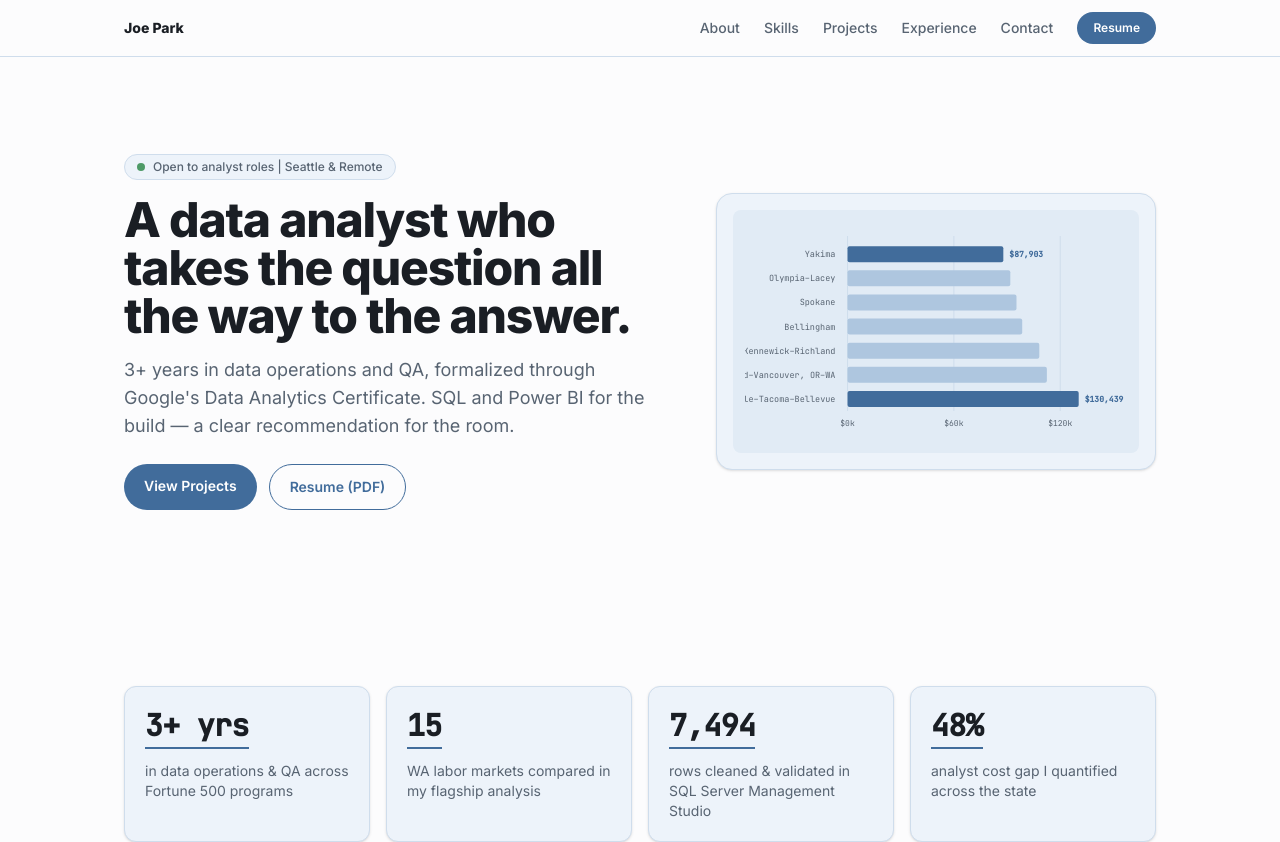
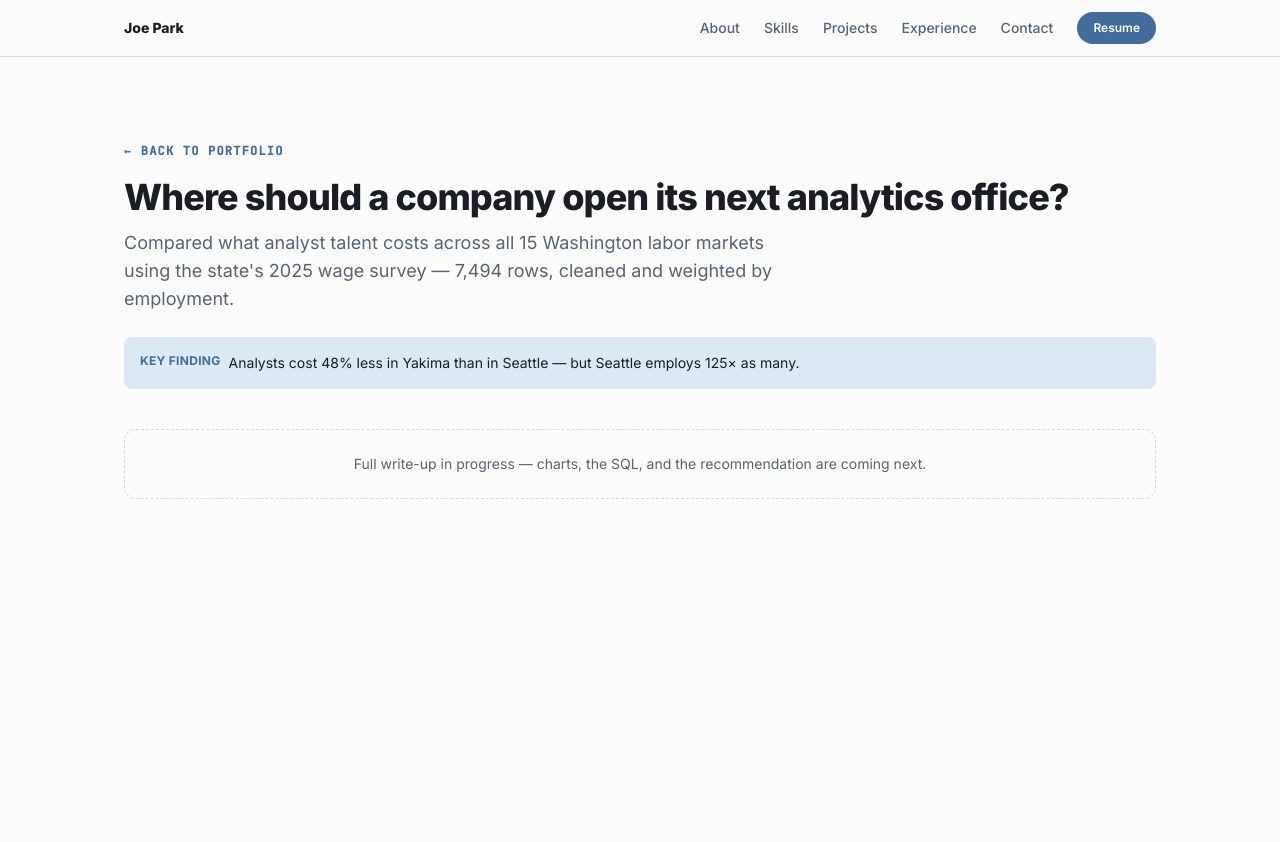
Before and after one commit to SunghunP/joe-portfolio, a React (Vite) app: page /projects/wa-labor-cost in a window 1280 px wide. Shown: the top 842 px of the page. After the commit the page ends 800 px from the top, so only its background shows below. Built offline with nearby package versions, Linux system fonts and the light colour scheme.

Commit message:
Add React Router and split the case-study page into its own route

```diff
--- a/index.html
+++ b/index.html
@@ -7,7 +7,7 @@
     <link rel="preconnect" href="https://fonts.googleapis.com" />
     <link rel="preconnect" href="https://fonts.gstatic.com" crossorigin/>
     <link rel="stylesheet" href="https://fonts.googleapis.com/css2?family=Inter:wght@400;500;600;700;800&family=JetBrains+Mono:wght@400;500&display=swap"/>
-    <title>Joe Park · Data Analyst</title>
+    <title>Joe Park | Data Analyst</title>
   </head>
   <body>
     <div id="root"></div>
--- a/package.json
+++ b/package.json
@@ -13,6 +13,7 @@
     "@tailwindcss/vite": "^4.3.3",
     "react": "^19.2.8",
     "react-dom": "^19.2.8",
+    "react-router-dom": "^7.18.3",
     "tailwindcss": "^4.3.3"
   },
   "devDependencies": {
--- a/src/App.jsx
+++ b/src/App.jsx
@@ -1,39 +1,19 @@
+import { BrowserRouter, Routes, Route } from 'react-router-dom';
 import Nav from './components/Nav';
-import Hero from './components/Hero';
-import Section from './components/Section';
-import About from './components/About';
-import Stats from './components/Stats';
-import Shell from './components/Shell';
-import Skills from './components/Skills';
-import Projects from './components/Projects';
-import Experience from './components/Experience';
-import Contact from './components/Contact';
+import Home from './pages/Home';
+import CaseStudy from './pages/CaseStudy';
 
 function App() {
   return (
-    <div id="top">
-      <Nav />
-      <Hero />
-      <Shell className="py-14 sm:py-20">
-        <Stats />
-      </Shell>
-
-      <Section id="about">
-        <About />
-      </Section>
-      <Section id="skills">
-        <Skills />
-      </Section>
-      <Section id="projects">
-        <Projects />
-      </Section>
-      <Section id="experience">
-        <Experience />
-      </Section>
-      <Section id="contact" tinted>
-        <Contact />
-      </Section>
-    </div>
+    <BrowserRouter>
+      <div id="top">
+        <Nav />
+        <Routes>
+          <Route path="/" element={<Home />} />
+          <Route path="/projects/:slug" element={<CaseStudy />} />
+        </Routes>
+      </div>
+    </BrowserRouter>
   )
 }
 
--- a/src/components/ProjectCard.jsx
+++ b/src/components/ProjectCard.jsx
@@ -1,3 +1,5 @@
+import { Link } from 'react-router-dom';
+
 export default function ProjectCard({ title, description, tags, finding, repoUrl, caseStudyUrl, media }) {
   return (
     <article className="grid gap-6 rounded-xl border border-border bg-card p-6 shadow-sm sm:grid-cols-2 sm:items-center">
@@ -24,7 +26,7 @@ export default function ProjectCard({ title, description, tags, finding, repoUrl
 
         <div className="mt-2 flex gap-5 font-mono text-sm">
           <a href={repoUrl} className="text-primary hover:underline">GitHub →</a>
-          <a href={caseStudyUrl} className="text-primary hover:underline">Read the analysis →</a>
+          <Link to={caseStudyUrl} className="text-primary hover:underline">Read the analysis →</Link>
         </div>
       </div>
     </article>
--- a/src/data/projects.js
+++ b/src/data/projects.js
@@ -7,6 +7,6 @@ export const projects = [
     tags: ['SQL', 'Power BI', 'Geospatial'],
     finding: 'Analysts cost 48% less in Yakima than in Seattle — but Seattle employs 125× as many.',
     repoUrl: '#',
-    caseStudyUrl: '#',
+    caseStudyUrl: '/projects/wa-labor-cost',
   },
 ]
--- /dev/null
+++ b/src/pages/CaseStudy.jsx
@@ -0,0 +1,39 @@
+import { useParams, Link } from 'react-router-dom';
+import Shell from '../components/Shell';
+import { projects } from '../data/projects';
+
+export default function CaseStudy() {
+  const { slug } = useParams();
+  const project = projects.find((p) => p.slug === slug);
+
+  if (!project) {
+    return (
+      <Shell className="py-20 text-center">
+        <p className="text-ink">Couldn't find that case study.</p>
+        <Link to="/" className="mt-4 inline-block font-mono text-sm text-primary hover:underline">
+          ← Back to portfolio
+        </Link>
+      </Shell>
+    );
+  }
+
+  return (
+    <Shell className="py-14 sm:py-20">
+      <Link to="/" className="font-mono text-xs font-bold uppercase tracking-widest text-primary hover:underline">
+        ← Back to portfolio
+      </Link>
+
+      <h1 className="mt-4 text-3xl font-extrabold tracking-tight text-ink sm:text-4xl">{project.title}</h1>
+      <p className="mt-3 max-w-[60ch] text-lg text-muted">{project.description}</p>
+
+      <div className="mt-6 flex gap-2 rounded-lg bg-primary-tint p-4">
+        <span className="shrink-0 text-xs font-bold uppercase tracking-wide text-primary">Key finding</span>
+        <span className="text-sm text-ink">{project.finding}</span>
+      </div>
+
+      <p className="mt-10 rounded-xl border border-dashed border-border p-6 text-center text-sm text-muted">
+        Full write-up in progress — charts, the SQL, and the recommendation are coming next.
+      </p>
+    </Shell>
+  )
+}
--- /dev/null
+++ b/src/pages/Home.jsx
@@ -0,0 +1,36 @@
+import Hero from '../components/Hero';
+import Section from '../components/Section';
+import About from '../components/About';
+import Stats from '../components/Stats';
+import Shell from '../components/Shell';
+import Skills from '../components/Skills';
+import Projects from '../components/Projects';
+import Experience from '../components/Experience';
+import Contact from '../components/Contact';
+
+export default function Home() {
+  return (
+    <>
+      <Hero />
+      <Shell className="py-14 sm:py-20">
+        <Stats />
+      </Shell>
+
+      <Section id="about">
+        <About />
+      </Section>
+      <Section id="skills">
+        <Skills />
+      </Section>
+      <Section id="projects">
+        <Projects />
+      </Section>
+      <Section id="experience">
+        <Experience />
+      </Section>
+      <Section id="contact" tinted>
+        <Contact />
+      </Section>
+    </>
+  )
+}
```
Also changed, not shown: 1 other file (tests, documents, lock files or other folders).
